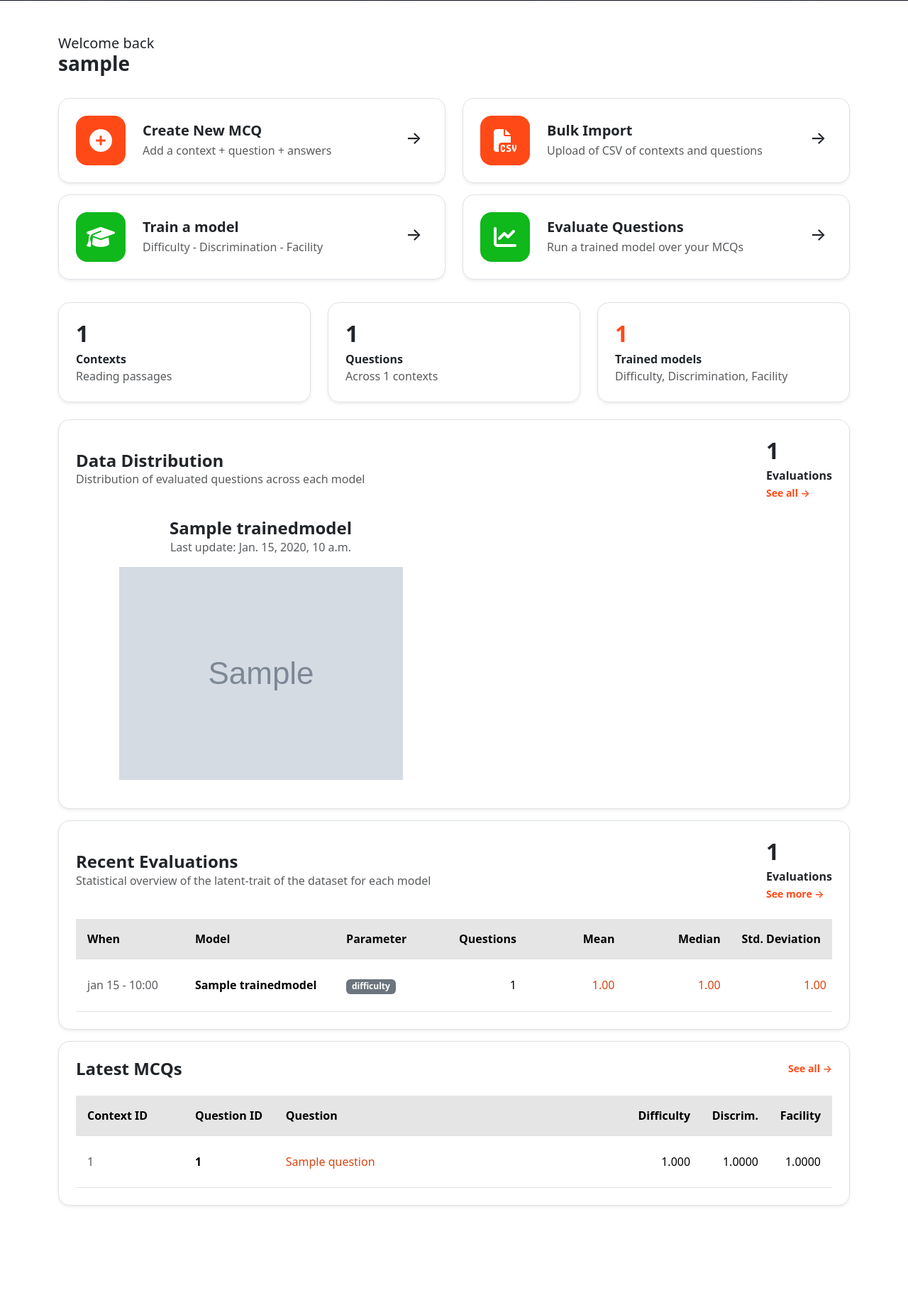
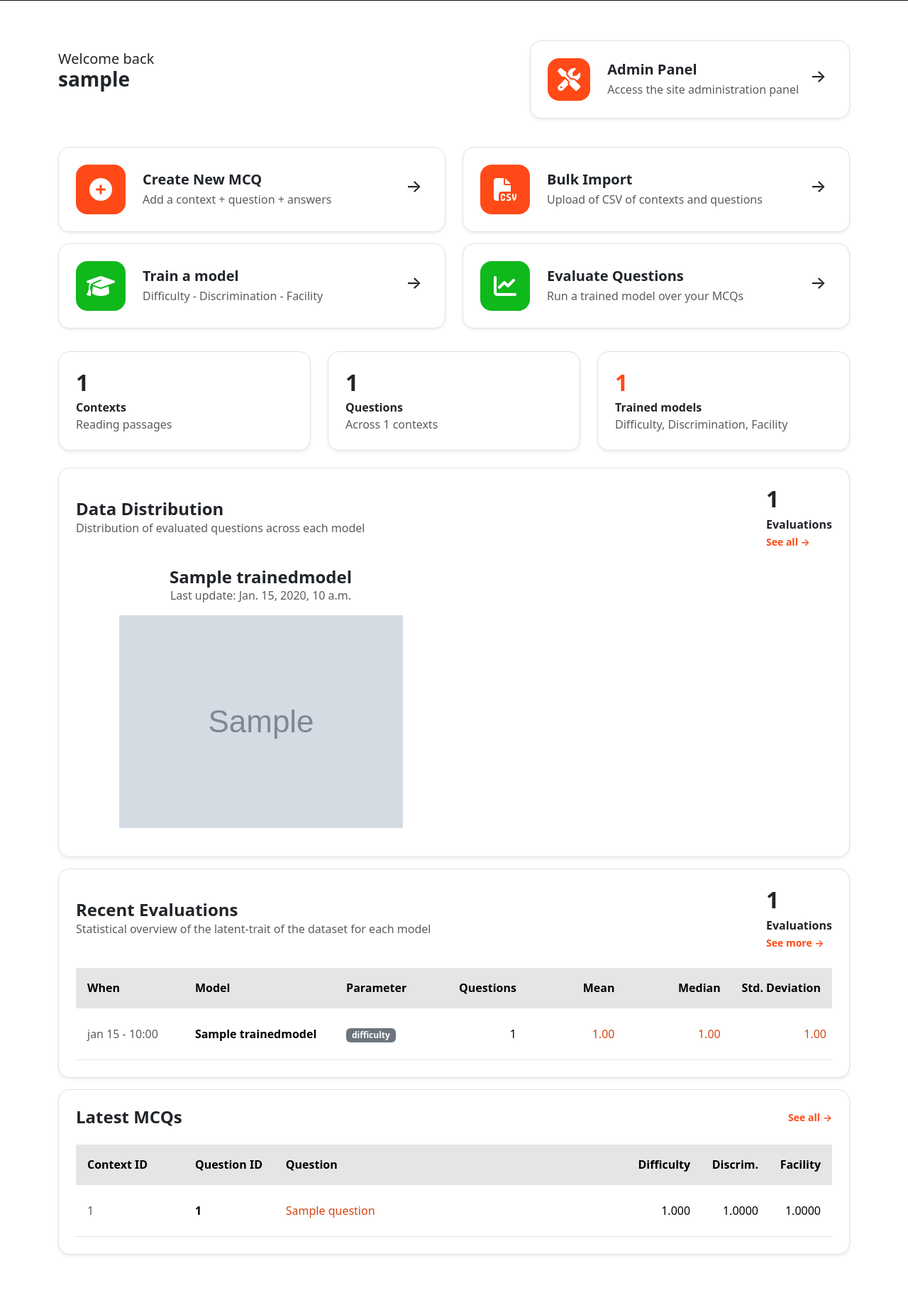
Before and after one commit to xPlume/QDET-App, a Django app: page / in a window 1280 px wide. Shown: the part 346-2178 px from the top of the page at 71% size. Before the commit the page ends 2046 px from the top, so only its background shows below. Run offline with Django 5.2, Linux system fonts and the light colour scheme; a user stored in the database is signed in; tables that the repository leaves empty hold one stand-in row (values such as "Sample post"); grey boxes marked "Sample" are stand-in pictures.

Commit message:
Button for administrators to access the admin panel

```diff
--- a/Project/directory/templates/directory/index.html
+++ b/Project/directory/templates/directory/index.html
@@ -58,9 +58,45 @@
 
 	<div class="container-lg">
 
-		<!-- User name -->
-		<h6 class="lead mb-0">Welcome back</h6>
-		<h3 class="mb-4"><strong>{{ user.username }}</strong></h3>
+
+		<div class="d-flex justify-content-between align-items-center mb-4">
+			<div>
+				<!-- User name -->
+				<h6 class="lead mb-0">Welcome back</h6>
+				<h3 class="mb-4"><strong>{{ user.username }}</strong></h3>
+			</div>
+			<div>
+				<!-- Admin panel button -->
+				{% if user.is_staff %}
+					<div class="row">
+						<div class="col-12 py-2">
+							<a href="{% url 'admin:index' %}" class="text-decoration-none custom-mcq-card" style="text-decoration: none; color: inherit;">
+								<div class="d-flex align-items-center justify-content-between p-4 border rounded-4 shadow-sm transition-all">
+
+									<div class="d-flex align-items-center gap-4">
+										<!-- Icon -->
+										<div class="flex-shrink-0 bg-primary rounded-4 d-flex align-items-center justify-content-center" style="width: 60px; height: 60px;">
+											<i class="fa fa-2x fa-screwdriver-wrench text-white"></i>
+										</div>
+
+										<!-- Text -->
+										<div>
+											<h4 class="fw-bold mb-1 fs-5">Admin Panel</h4>
+											<p class="text-muted mb-0 small fs-6 me-3">Access the site administration panel </p>
+										</div>
+									</div>
+
+									<div class="pe-2 arrow-icon">
+										<h4> → </h4>
+									</div>
+
+								</div>
+							</a>
+						</div>
+					</div>
+				{% endif %}
+			</div>
+		</div>
 
 
 
```
Also changed, not shown: ReadMe.md.
